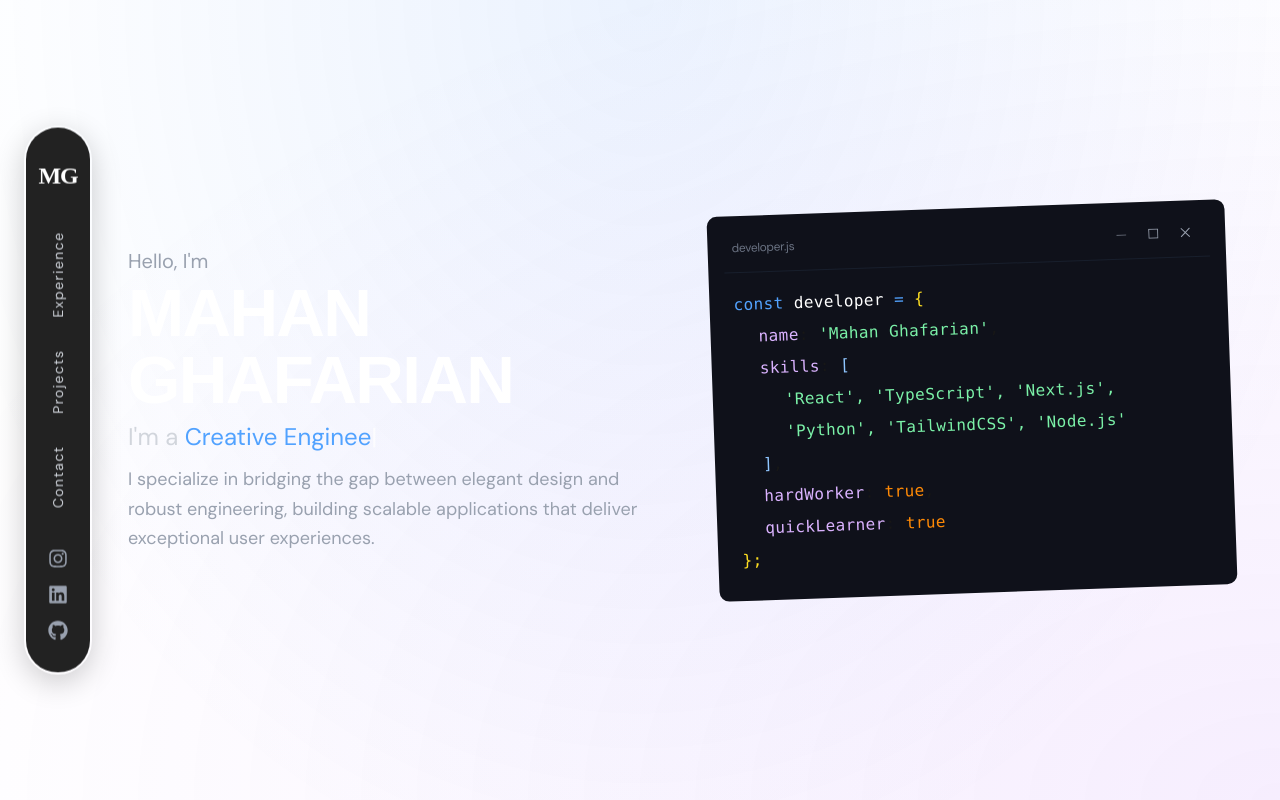
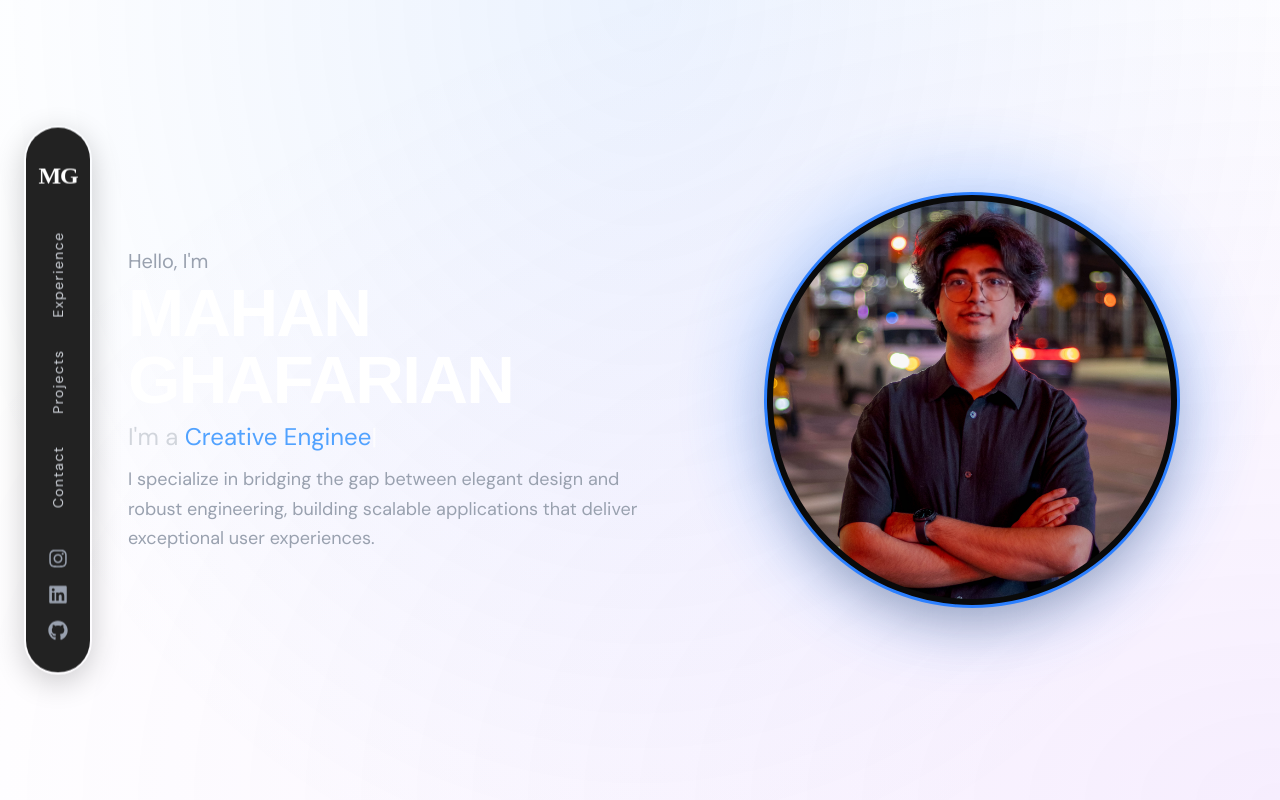
Before and after one commit to qwzynx/Portfolio, a Next.js app: page / in a window 1280 px wide. Shown: the top 800 px of the page. Built offline with nearby package versions, Linux system fonts and the light colour scheme; a web font is replaced by a local one.

Commit message:
adding my own picture instead of the cli thing

```diff
--- a/app/components/hero.tsx
+++ b/app/components/hero.tsx
@@ -56,53 +56,19 @@ export default function Hero() {
         </p>
       </div>
 
-      {/* Right side: Interactive Code Block Box */}
-      <div className="flex-1 w-full max-w-xl group perspective z-10">
-        <div className="relative p-[1px] rounded-xl bg-white/10 hover:shadow-[0_0_40px_rgba(139,92,246,0.15)] transition-all duration-500 group-hover:scale-[1.02] -rotate-2 group-hover:rotate-0">
-          <div className="bg-[#0f111a] rounded-[10px] p-6 text-sm md:text-base font-mono leading-loose tracking-wide h-full w-full">
-            {/* Windows Window Controls */}
-            <div className="flex justify-between items-center mb-4 border-b border-gray-800/60 pb-2 -mt-2 -mx-2 px-2">
-              <div className="text-xs text-gray-500 font-sans tracking-tight">developer.js</div>
-              <div className="flex items-center">
-                <div className="w-8 h-8 flex items-center justify-center hover:bg-white/10 text-gray-400 transition-colors cursor-pointer rounded-sm">
-                  <svg width="10" height="1" viewBox="0 0 10 1" fill="currentColor"><rect width="10" height="1" /></svg>
-                </div>
-                <div className="w-8 h-8 flex items-center justify-center hover:bg-white/10 text-gray-400 transition-colors cursor-pointer rounded-sm">
-                  <svg width="10" height="10" viewBox="0 0 10 10" fill="none" stroke="currentColor"><rect x="0.5" y="0.5" width="9" height="9" /></svg>
-                </div>
-                <div className="w-8 h-8 flex items-center justify-center hover:bg-red-500 hover:text-white text-gray-400 transition-colors cursor-pointer rounded-sm">
-                  <svg width="10" height="10" viewBox="0 0 10 10" fill="currentColor"><path d="M1 0.292969L0.292969 1L4.29297 5L0.292969 9L1 9.70703L5 5.70703L9 9.70703L9.70703 9L5.70703 5L9.70703 1L9 0.292969L5 4.29297L1 0.292969Z"/></svg>
-                </div>
-              </div>
+      {/* Right side: Portrait Circle */}
+      <div className="flex-1 w-full max-w-xl flex justify-center items-center z-10 perspective">
+        <div className="relative group w-64 h-64 md:w-80 md:h-80 lg:w-104 lg:h-104">
+          {/* Animated Glow Behind */}
+          <div className="absolute -inset-2 rounded-full bg-blue-500 opacity-20 blur-2xl group-hover:opacity-40 transition-opacity duration-700 animate-pulse"></div>
+
+          {/* The Circle Container */}
+          <div className="relative w-full h-full rounded-full p-[3px] bg-blue-500 shadow-2xl group-hover:scale-[1.02] hover:-rotate-1 transition-all duration-500">
+            <div className="w-full h-full rounded-full bg-[#0a0a0a] flex flex-col items-center justify-center overflow-hidden border-[6px] border-[#0a0a0a] relative group-hover:border-blue-500/10 transition-colors duration-500">
+
+              {/* To add your portrait here, you can uncomment and use the img tag: */}
+              <img src="portrait.jpg" alt="Mahan Ghafarian" className="w-full h-full object-cover object-[center_30%]" />
             </div>
-            <p>
-              <span className="text-blue-400">const</span>{' '}
-              <span className="text-white">developer</span>{' '}
-              <span className="text-blue-400">=</span>{' '}
-              <span className="text-yellow-300">{'{'}</span>
-            </p>
-            <div className="pl-6">
-              <p>
-                <span className="text-purple-300">name</span>: <span className="text-green-300">&apos;Mahan Ghafarian&apos;</span>,
-              </p>
-              <p>
-                <span className="text-purple-300">skills</span>: <span className="text-blue-300">[</span>
-              </p>
-              <div className="pl-6 text-green-300">
-                &apos;React&apos;, &apos;TypeScript&apos;, &apos;Next.js&apos;,<br/>
-                &apos;Python&apos;, &apos;TailwindCSS&apos;, &apos;Node.js&apos;
-              </div>
-              <p>
-                <span className="text-blue-300">]</span>,
-              </p>
-              <p>
-                <span className="text-purple-300">hardWorker</span>: <span className="text-orange-400">true</span>,
-              </p>
-              <p>
-                <span className="text-purple-300">quickLearner</span>: <span className="text-orange-400">true</span>
-              </p>
-            </div>
-            <p className="text-yellow-300">{'};'}</p>
           </div>
         </div>
       </div>
```
Also changed, not shown: public/portrait.jpg (added).
